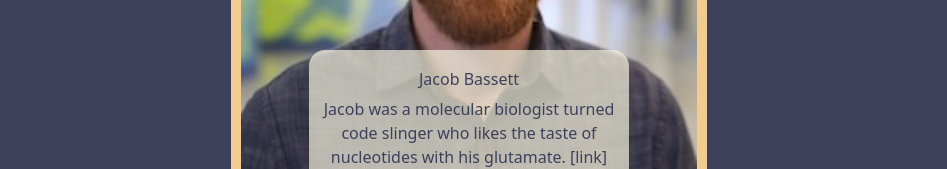
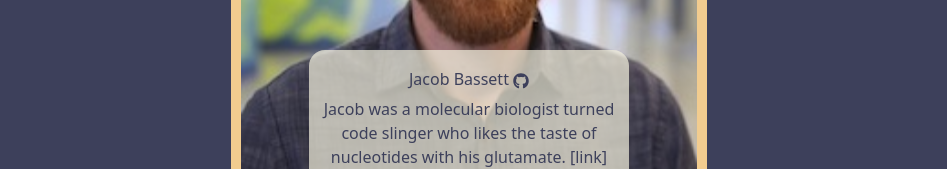
Before and after one commit to Rhett-Jacob/can-of-books-frontend, a React (Create React App) app: page /about in a window 1280 px wide. Both pictures are taken after a click on the button 658 px from the left and 595 px from the top of the page. Shown: the part 413-582 px from the top of the page, without its empty margins (171-1118 px from the left). Built offline with nearby package versions, Linux system fonts and the light colour scheme; no server answers.

Commit message:
github icon working

```diff
--- a/package.json
+++ b/package.json
@@ -14,6 +14,7 @@
     "react-cookie": "4.0.3",
     "react-cookies": "0.1.1",
     "react-dom": "^18.0.0",
+    "react-icons": "^4.9.0",
     "react-router-dom": "^6.3.0",
     "react-scripts": "^2.1.3",
     "web-vitals": "^2.1.4"
--- a/src/About/About.js
+++ b/src/About/About.js
@@ -5,6 +5,7 @@ import jacobImage from '../images/jacob-bassett.jpg'
 import Container from 'react-bootstrap/Container';
 import Row from 'react-bootstrap/Row';
 import Col from 'react-bootstrap/Col';
+import {FaGithub} from 'react-icons/fa';
 
 class AboutUsProfile extends React.Component {
   render() {
@@ -29,8 +30,8 @@ class AboutUsProfile extends React.Component {
                 className="carouselCaption carouselAboutUs">
                 <h3
                   className="textAboutUs"
-                  onClick={()=>window.location.href="https://github.com/rhettb253"}
-                  >Rhett Beardemphl</h3>
+                  >Rhett Beardemphl <FaGithub
+                    onClick={()=>window.location.href="https://github.com/rhettb253"}/></h3>
                 <p className="textAboutUs">Rhett was a LA creative who found a new home for his creativity in web and app development.</p>
               </Carousel.Caption>
             </Carousel.Item>
@@ -44,9 +45,9 @@ class AboutUsProfile extends React.Component {
               <Carousel.Caption
                 className="carouselCaption carouselAboutUs">
                 <h3
-                  className="textAboutUs"
-                  onClick={()=>window.location.href="https://github.com/jdabassett"}
-                  >Jacob Bassett </h3>
+                  className="textAboutUs">
+                    Jacob Bassett <FaGithub
+                      onClick={()=>window.location.href="https://github.com/jdabassett"}/></h3>
                 <p className="textAboutUs">Jacob was a molecular biologist turned code slinger who likes the taste of nucleotides with his glutamate.<a className="link" href="https://www.youtube.com/watch?v=GHX3aaLmjMI"> [link]</a></p>
               </Carousel.Caption>
             </Carousel.Item>
```
Also changed, not shown: 1 other file (tests, documents, lock files or other folders).
